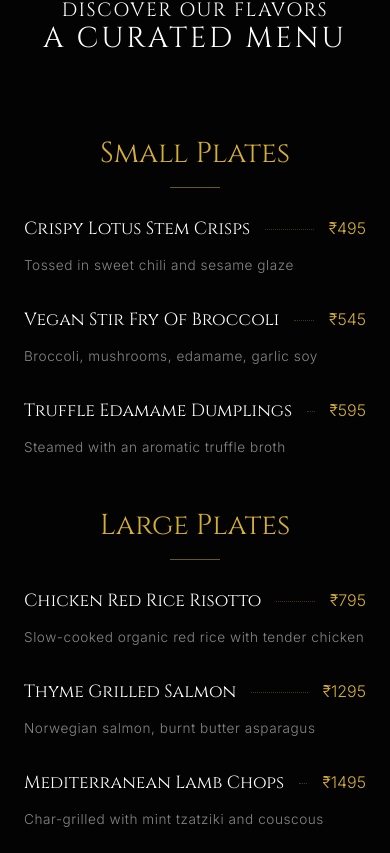
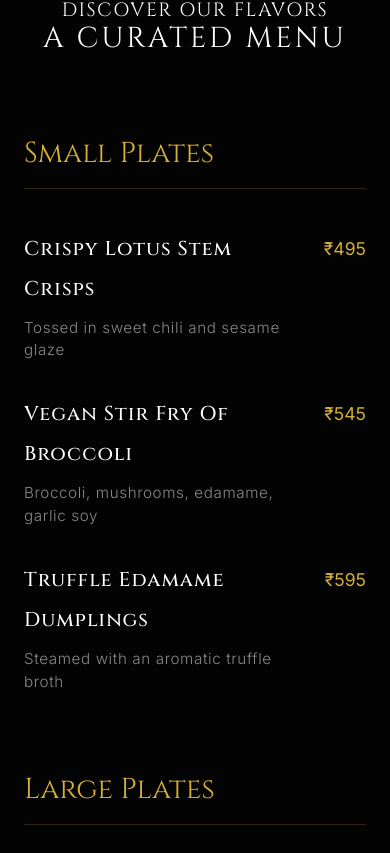
Before and after one commit to sherhanabid123-debug/Fridah-by-bohemians, a React (Vite) app: page / in a window 390 px wide. Shown: the part 9291-10144 px from the top of the page. Built offline with nearby package versions, Linux system fonts and the light colour scheme.

Commit message:
refactor: remove floating image reveal from menu section

```diff
--- a/src/components/MenuPreview.css
+++ b/src/components/MenuPreview.css
@@ -1,118 +1,81 @@
 .menu-preview {
     background-color: var(--color-black);
-    position: relative; /* Context relative to page */
-}
-
-.menu-hover-reveal {
-    position: fixed;
-    top: 0;
-    left: 0;
-    width: 250px;
-    height: 320px;
-    pointer-events: none; /* VERY IMPORTANT: Let mouse event pass to underlying <li> */
-    z-index: 1000; /* Ensure on top of everything except maybe header */
-    border-radius: 12px;
-    overflow: hidden;
-    transform: translate(-50%, -50%); /* Centered on cursor */
-    box-shadow: 0 30px 60px rgba(0,0,0,0.6);
-    will-change: transform, opacity;
-}
-
-.menu-hover-reveal img {
-    width: 100%;
-    height: 100%;
-    object-fit: cover;
-    display: block;
-}
-
-@media (max-width: 992px) {
-    .menu-hover-reveal {
-        display: none !important; /* Extremely intrusive on mobile/touch interfaces */
-    }
 }
 
 .menu-container {
-    display: grid;
-    grid-template-columns: repeat(2, 1fr);
-    gap: var(--spacing-xl);
-    max-width: 1000px;
-    margin: 0 auto;
+    display: flex;
+    justify-content: space-between;
+    gap: var(--spacing-xxl);
+    margin-top: var(--spacing-lg);
+}
+
+.menu-category {
+    flex: 1;
 }
 
 .category-title {
     font-family: var(--font-heading);
+    color: var(--color-gold);
     font-size: 1.8rem;
-    color: var(--color-gold);
-    margin-bottom: var(--spacing-md);
-    text-align: center;
-    position: relative;
-    padding-bottom: var(--spacing-sm);
-}
-
-.category-title::after {
-    content: '';
-    position: absolute;
-    bottom: 0;
-    left: 50%;
-    transform: translateX(-50%);
-    width: 50px;
-    height: 1px;
-    background-color: var(--color-gold);
-    opacity: 0.5;
+    margin-bottom: 2.5rem;
+    border-bottom: 1px solid rgba(212, 175, 55, 0.2);
+    padding-bottom: 1rem;
 }
 
 .menu-list {
     display: flex;
     flex-direction: column;
-    gap: var(--spacing-md);
+    gap: 2rem;
 }
 
 .menu-item {
-    width: 100%;
+    transition: transform var(--transition-normal);
+}
+
+.menu-item:hover {
+    transform: translateX(10px);
 }
 
 .menu-item-header {
     display: flex;
     align-items: baseline;
-    justify-content: space-between;
-    margin-bottom: 5px;
+    margin-bottom: 0.5rem;
 }
 
 .menu-item-name {
     font-family: var(--font-heading);
-    font-size: 1.1rem;
+    font-size: 1.25rem;
     color: var(--color-white);
-    padding-right: 10px;
-    background-color: var(--color-black);
-    position: relative;
-    z-index: 2;
+    letter-spacing: 0.05em;
+    font-weight: 500;
 }
 
 .menu-item-dots {
-    flex: 1;
-    border-bottom: 1px dotted rgba(212, 175, 55, 0.3);
-    margin: 0 5px;
+    flex-grow: 1;
+    border-bottom: 1px dotted rgba(255, 255, 255, 0.2);
+    margin: 0 1rem;
     position: relative;
     top: -4px;
 }
 
 .menu-item-price {
     font-family: var(--font-body);
+    font-size: 1.1rem;
     color: var(--color-gold);
-    padding-left: 10px;
-    background-color: var(--color-black);
-    position: relative;
-    z-index: 2;
+    font-weight: 400;
 }
 
 .menu-item-desc {
-    font-size: 0.85rem;
+    font-size: 0.95rem;
     color: var(--color-grey);
+    font-weight: 300;
+    max-width: 85%;
+    line-height: 1.5;
 }
 
-@media (max-width: 768px) {
+@media (max-width: 992px) {
     .menu-container {
-        grid-template-columns: 1fr;
-        gap: var(--spacing-lg);
+        flex-direction: column;
+        gap: var(--spacing-xl);
     }
 }
--- a/src/components/MenuPreview.jsx
+++ b/src/components/MenuPreview.jsx
@@ -1,61 +1,24 @@
-import { useState, useRef, useEffect } from 'react';
-import gsap from 'gsap';
+import { useState } from 'react';
 import { useMagnetic } from '../hooks/useMagnetic';
 import './MenuPreview.css';
 import FullMenuModal from './FullMenuModal';
 
-import imgSushi from '../assets/images/food_sushi.jpg';
-import imgZen from '../assets/images/outdoor_seating.jpg';
-import imgDrink from '../assets/images/food_drink.jpg';
-import imgSpread from '../assets/images/food_spread.jpg';
-import imgAlleyway from '../assets/images/alleyway.jpg';
-import imgBar from '../assets/images/bar_area.jpg';
-
 const menuData = {
     starters: [
-        { name: 'Crispy Lotus Stem Crisps', desc: 'Tossed in sweet chili and sesame glaze', price: '₹495', image: imgSushi },
-        { name: 'Vegan Stir Fry Of Broccoli', desc: 'Broccoli, mushrooms, edamame, garlic soy', price: '₹545', image: imgZen },
-        { name: 'Truffle Edamame Dumplings', desc: 'Steamed with an aromatic truffle broth', price: '₹595', image: imgDrink },
+        { name: 'Crispy Lotus Stem Crisps', desc: 'Tossed in sweet chili and sesame glaze', price: '₹495' },
+        { name: 'Vegan Stir Fry Of Broccoli', desc: 'Broccoli, mushrooms, edamame, garlic soy', price: '₹545' },
+        { name: 'Truffle Edamame Dumplings', desc: 'Steamed with an aromatic truffle broth', price: '₹595' },
     ],
     mains: [
-        { name: 'Chicken Red Rice Risotto', desc: 'Slow-cooked organic red rice with tender chicken', price: '₹795', image: imgSpread },
-        { name: 'Thyme Grilled Salmon', desc: 'Norwegian salmon, burnt butter asparagus', price: '₹1295', image: imgAlleyway },
-        { name: 'Mediterranean Lamb Chops', desc: 'Char-grilled with mint tzatziki and couscous', price: '₹1495', image: imgBar },
+        { name: 'Chicken Red Rice Risotto', desc: 'Slow-cooked organic red rice with tender chicken', price: '₹795' },
+        { name: 'Thyme Grilled Salmon', desc: 'Norwegian salmon, burnt butter asparagus', price: '₹1295' },
+        { name: 'Mediterranean Lamb Chops', desc: 'Char-grilled with mint tzatziki and couscous', price: '₹1495' },
     ]
 };
 
 const MenuPreview = () => {
     const magneticMenuRef = useMagnetic();
     const [isFullMenuOpen, setIsFullMenuOpen] = useState(false);
-
-    // Floating Reveal State
-    const [hoveredImage, setHoveredImage] = useState(null);
-    const revealRef = useRef(null);
-
-    useEffect(() => {
-        if (!revealRef.current) return;
-
-        // Ensure reveal is hidden on initial mount
-        gsap.set(revealRef.current, { scale: 0.8, autoAlpha: 0 });
-
-        const xTo = gsap.quickTo(revealRef.current, 'x', {duration: 0.4, ease: 'power3.out'});
-        const yTo = gsap.quickTo(revealRef.current, 'y', {duration: 0.4, ease: 'power3.out'});
-
-        // Read native mouse coordinates relative to viewport
-        const moveImage = (e) => {
-            xTo(e.clientX);
-            yTo(e.clientY);
-        };
-
-        if (hoveredImage) {
-            window.addEventListener('mousemove', moveImage);
-            gsap.to(revealRef.current, { scale: 1, autoAlpha: 1, duration: 0.3, ease: "power2.out" });
-        } else {
-            gsap.to(revealRef.current, { scale: 0.8, autoAlpha: 0, duration: 0.3, ease: "power2.in" });
-        }
-
-        return () => window.removeEventListener('mousemove', moveImage);
-    }, [hoveredImage]);
 
     return (
         <section id="menu" className="menu-preview section-padding">
@@ -74,12 +37,7 @@ const MenuPreview = () => {
                         <h4 className="category-title">Small Plates</h4>
                         <ul className="menu-list">
                             {menuData.starters.map((item, index) => (
-                                <li
-                                    key={index}
-                                    className="menu-item"
-                                    onMouseEnter={() => setHoveredImage(item.image)}
-                                    onMouseLeave={() => setHoveredImage(null)}
-                                >
+                                <li key={index} className="menu-item">
                                     <div className="menu-item-header">
                                         <span className="menu-item-name">{item.name}</span>
                                         <span className="menu-item-dots"></span>
@@ -95,12 +53,7 @@ const MenuPreview = () => {
                         <h4 className="category-title">Large Plates</h4>
                         <ul className="menu-list">
                             {menuData.mains.map((item, index) => (
-                                <li
-                                    key={index}
-                                    className="menu-item"
-                                    onMouseEnter={() => setHoveredImage(item.image)}
-                                    onMouseLeave={() => setHoveredImage(null)}
-                                >
+                                <li key={index} className="menu-item">
                                     <div className="menu-item-header">
                                         <span className="menu-item-name">{item.name}</span>
                                         <span className="menu-item-dots"></span>
@@ -117,12 +70,6 @@ const MenuPreview = () => {
                     <a href="#full-menu" ref={magneticMenuRef} className="btn-primary" onClick={(e) => { e.preventDefault(); setIsFullMenuOpen(true); }}>View Full Menu</a>
                 </div>
             </div>
-
-            {/* The Floating Image Portlet */}
-            <div className="menu-hover-reveal" ref={revealRef}>
-                 <img src={hoveredImage || ''} alt="" />
-            </div>
-
             <FullMenuModal isOpen={isFullMenuOpen} onClose={() => setIsFullMenuOpen(false)} />
         </section>
     );
```
